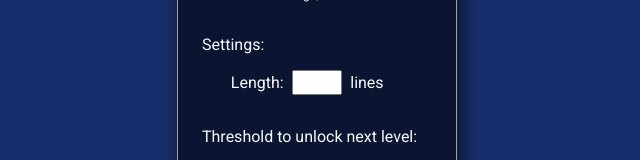
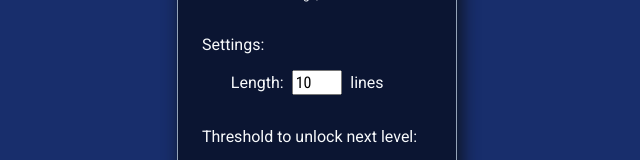
Before and after one commit to 30isnottoolate/typing-trainer, a React app: page / in a window 1280 px wide. Shown: the part 247-407 px from the top of the page, without its empty margins (323-963 px from the left). Built offline with nearby package versions, Linux system fonts and the light colour scheme.

Commit message:
Implement numberOfLines and its setter

```diff
--- a/src/components/LevelMenu.tsx
+++ b/src/components/LevelMenu.tsx
@@ -26,7 +26,7 @@ const levels = [
 ];
 
 const LevelMenu: React.FC<LevelMenuProps> = (
-    { currentLevel, setCurrentLevel, highestLevel, setAppStatus, progressionScore, setProgressionScore }: LevelMenuProps) => {
+    { currentLevel, setCurrentLevel, highestLevel, setAppStatus, numberOfLines, setNumberOfLines, progressionScore, setProgressionScore }: LevelMenuProps) => {
 
     const changeAccuracyScore = (event: React.ChangeEvent<HTMLInputElement>) => {
         setProgressionScore(prevState => ({ ...prevState, accuracy: event.target.value }));
@@ -51,8 +51,8 @@ const LevelMenu: React.FC<LevelMenuProps> = (
                         name="length"
                         min="5"
                         max="50"
-                        /* value={progressionScore.accuracy}
-                        onChange={event => changeAccuracyScore(event)} */
+                        value={numberOfLines}
+                        onChange={event => setNumberOfLines(Number(event.target.value))}
                     />
                     <span> lines</span>
                 </div>
```
